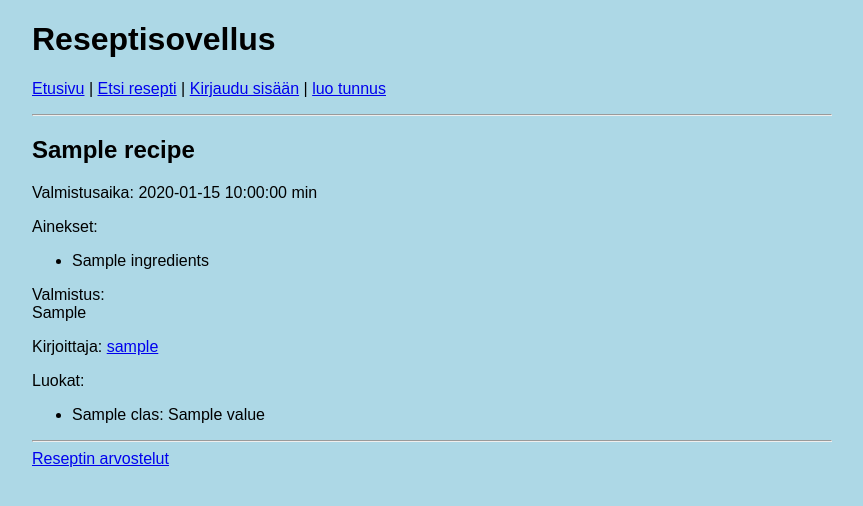
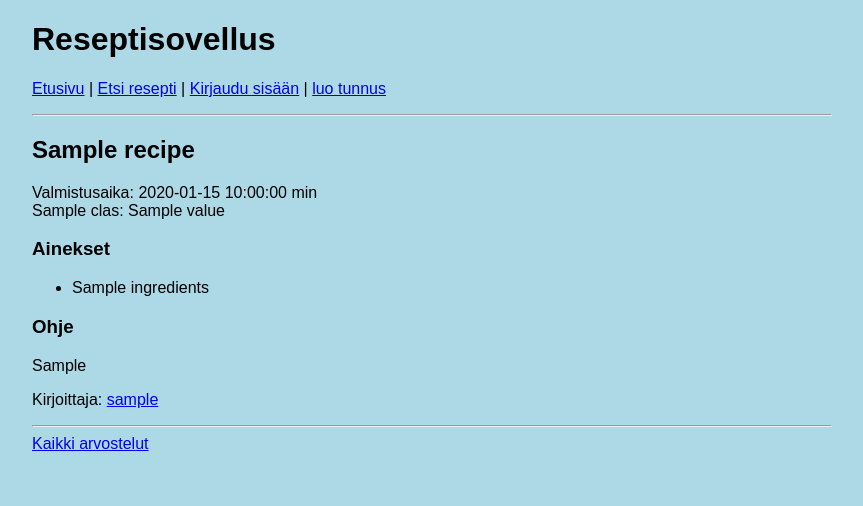
Before and after one commit to JonTahte/Ruokareseptit, a Flask app: template templates/show_recipe.html in a window 1280 px wide. Shown: the top 506 px of the page, without its empty margins (208-1071 px from the left). Run offline with Flask 3, Linux system fonts and the light colour scheme; the template is opened without the code that fills it: most values are stand-ins (such as "Sample title", 1, 10 or a date in 2020).

Commit message:
Improve recipe page

```diff
--- a/templates/show_recipe.html
+++ b/templates/show_recipe.html
@@ -13,9 +13,15 @@
 {% endif %}
 <p>
   Valmistusaika: {{ recipe.prep_time }} min
+{% if classes %}
+  <br>
+  {% for class in classes %}
+    {{ class.title }}: {{ class.value }} <br>
+  {% endfor %}
+{% endif %}
 </p>
 <p>
-  Ainekset:
+  <h3>Ainekset</h3>
   <ul>
     {% for ingredient in recipe.ingredients.split(";") %}
       <li>{{ ingredient }}</li>
@@ -23,22 +29,12 @@
   </ul>
 </p>
 <p>
-    Valmistus: <br>
+    <h3>Ohje</h3>
     {{ recipe.cooking_steps }}
 </p>
 <p>
   Kirjoittaja: <a href="/user/{{ recipe.user_id }}">{{ recipe.username }}</a>
 </p>
-{% if classes %}
-  <p>
-    Luokat:
-    <ul>
-      {% for class in classes %}
-      <li>{{ class.title }}: {{ class.value }}</li>
-      {% endfor %}
-    </ul>
-  </p>
-{% endif %}
 <p>
   {% if session.user_id and session.user_id != recipe.user_id %}
     {% if my_review %}
@@ -71,6 +67,6 @@
 </p>
 <p>
   <hr />
-  <a href="/reviews/{{ recipe.id }}">Reseptin arvostelut</a>
+  <a href="/reviews/{{ recipe.id }}">Kaikki arvostelut</a>
 </p>
 {% endblock %}
```
